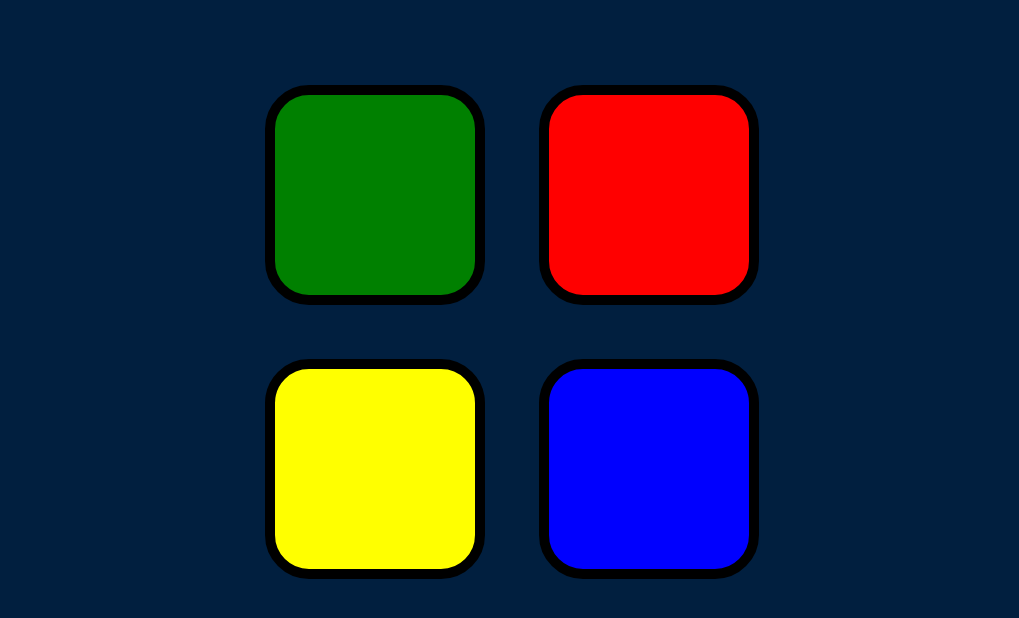
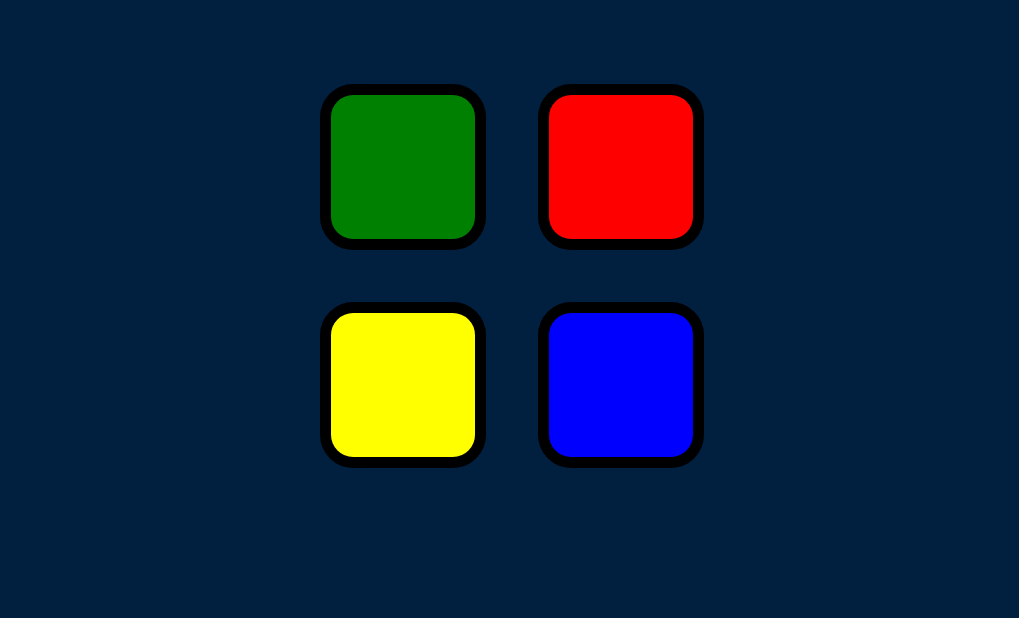
Before and after one commit to kitty-g13/Simongame, a plain HTML site: page index.html in a window 1280 px wide. Shown: the part 114-732 px from the top of the page, without its empty margins (128-1147 px from the left). Drawn offline with nearby package versions, Linux system fonts and the light colour scheme.

Commit message:
Update styles.css

```diff
--- a/styles.css
+++ b/styles.css
@@ -18,11 +18,11 @@ body {
 }
 
 .btn {
-  margin: 25px;
+  margin: 1.5rem;
   display: inline-block;
-  height: 200px;
-  width: 200px;
-  border: 10px solid black;
+  height: 9rem;
+  width: 9rem;
+  border: 0.7rem solid black;
   border-radius: 20%;
 }
 
```
